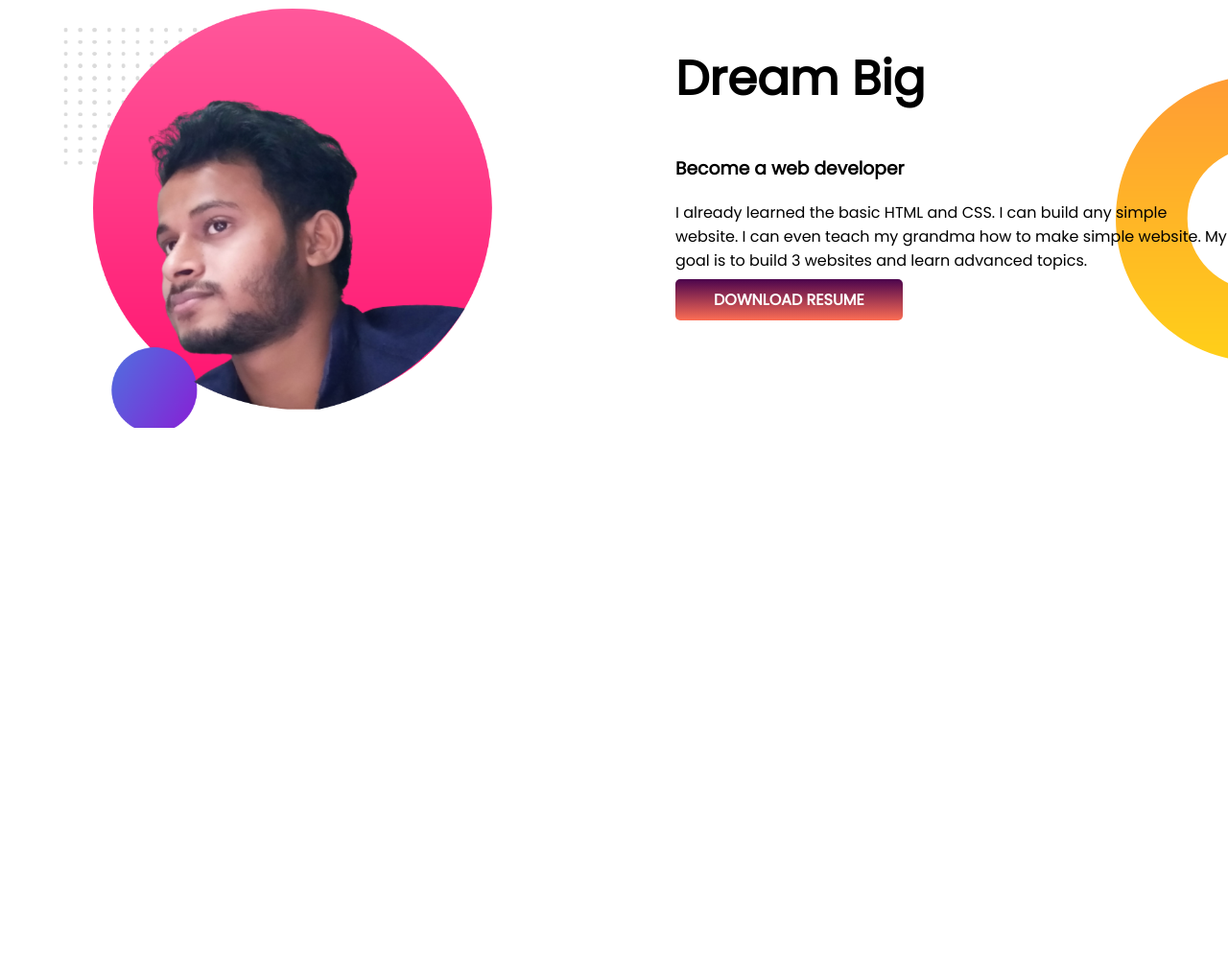
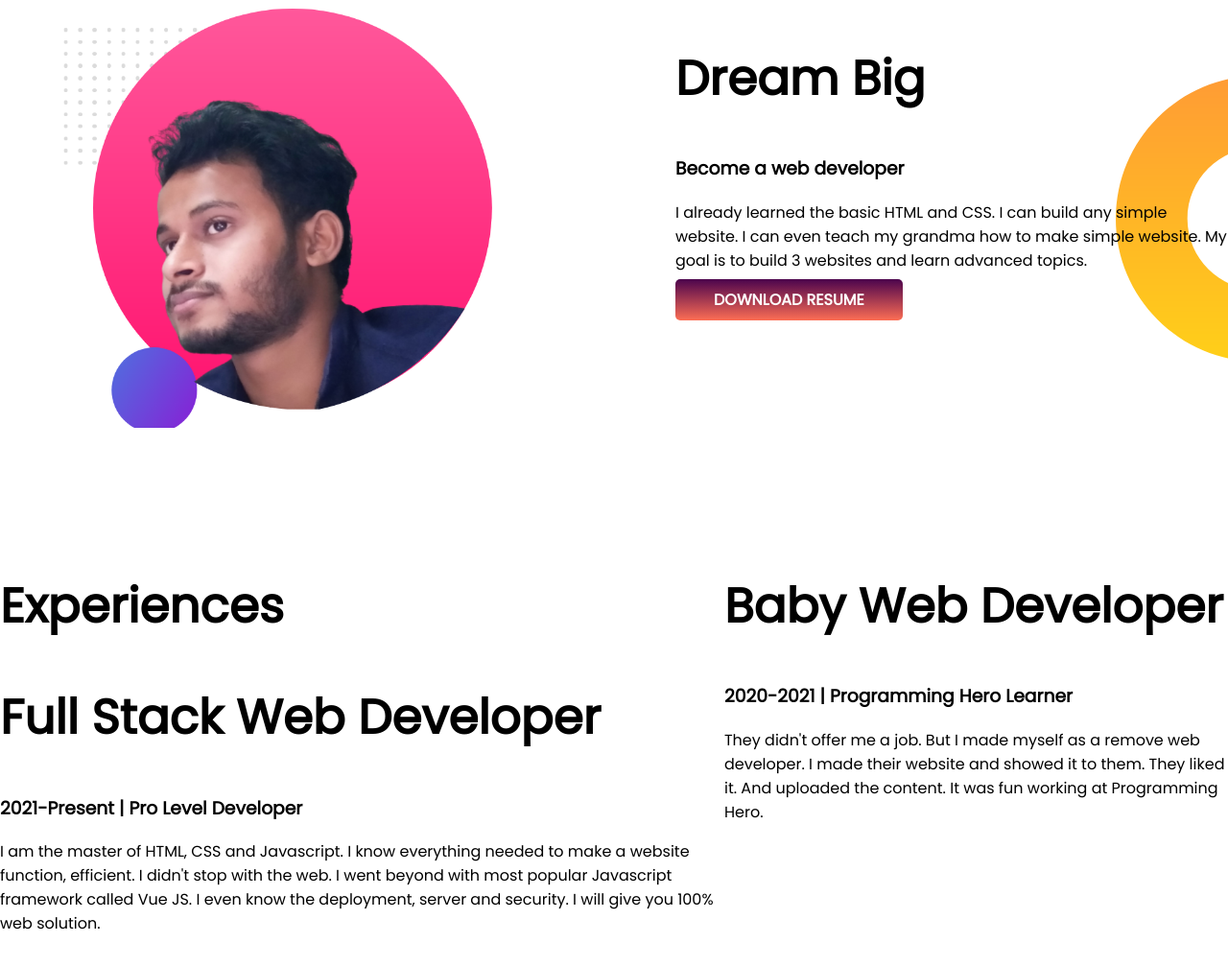
Before and after one commit to Polash9000/my-fortfolio, a plain HTML site: page index.html in a window 1280 px wide. Shown: the part 561-1568 px from the top of the page at 96% size. Before the commit the page ends 1114 px from the top, so only its background shows below. Drawn offline with Linux system fonts and the light colour scheme.

Commit message:
new added

```diff
--- a/index.html
+++ b/index.html
@@ -39,6 +39,19 @@
         <a class="link-button" target="_blank" href="#">DOWNLOAD RESUME</a>
     </div>
 </section>
+<section class="experience-area">
+    <div>
+        <h1>Experiences</h1>
+        <h1>Full Stack Web Developer</h1>
+        <h3>2021-Present | Pro Level Developer</h3>
+        <p>I am the master of HTML, CSS and Javascript. I know everything needed to make a website function, efficient. I didn't stop with the web. I went beyond with most popular Javascript framework called Vue JS. I even know the deployment, server and security. I will give you 100% web solution.</p>
+    </div>
+    <div>
+        <h1>Baby Web Developer</h1>
+        <h3>2020-2021 | Programming Hero Learner</h3>
+        <p>They didn't offer me a job. But I made myself as a remove web developer. I made their website and showed it to them. They liked it. And uploaded the content. It was fun working at Programming Hero.</p>
+    </div>
+</section>
 </body>
 
 </html>
--- a/style.css
+++ b/style.css
@@ -38,3 +38,6 @@ section{
     background-repeat: no-repeat;
     background-position: right;
 }
+.experience-area{
+    display: flex;
+}
```
